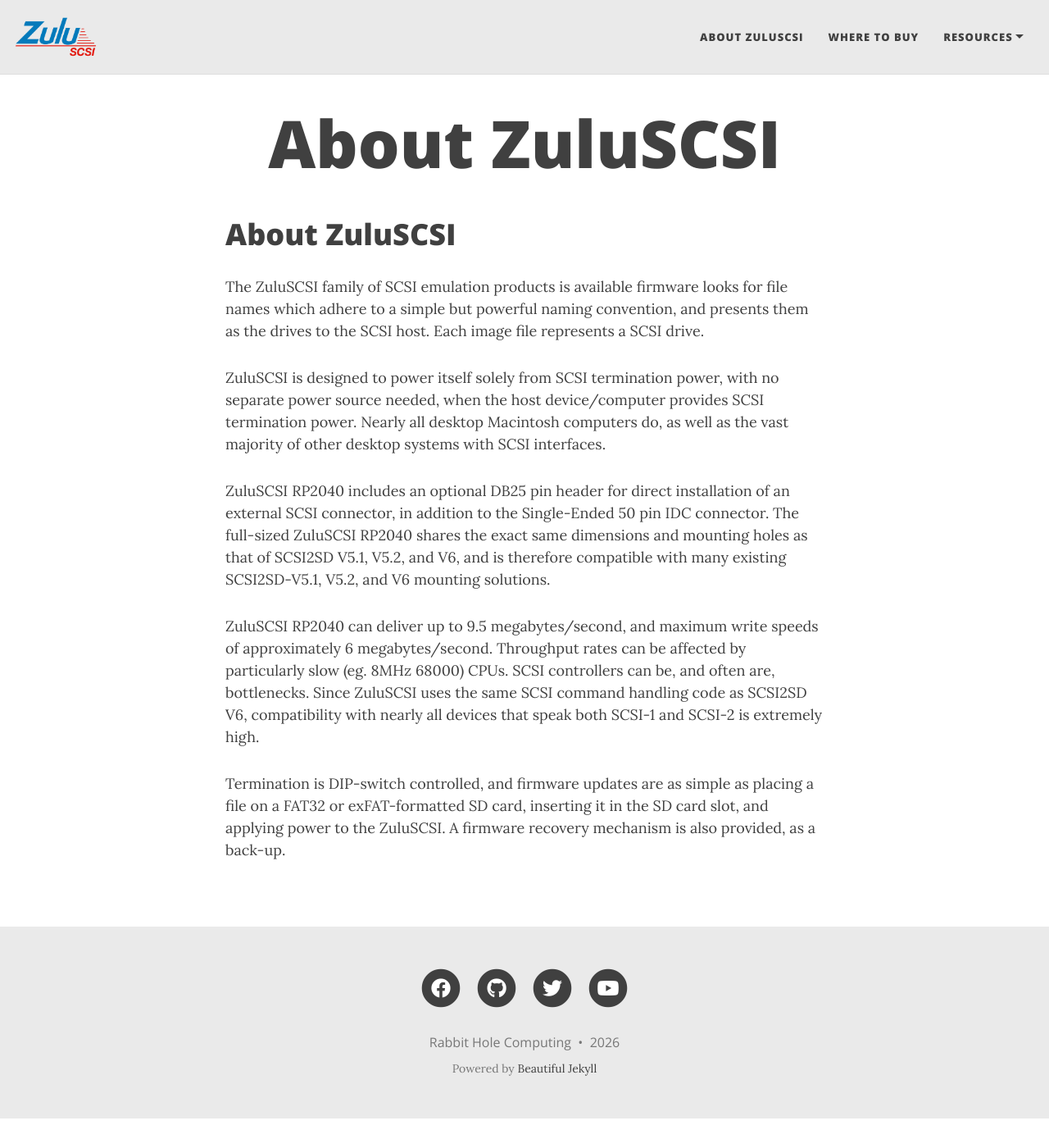
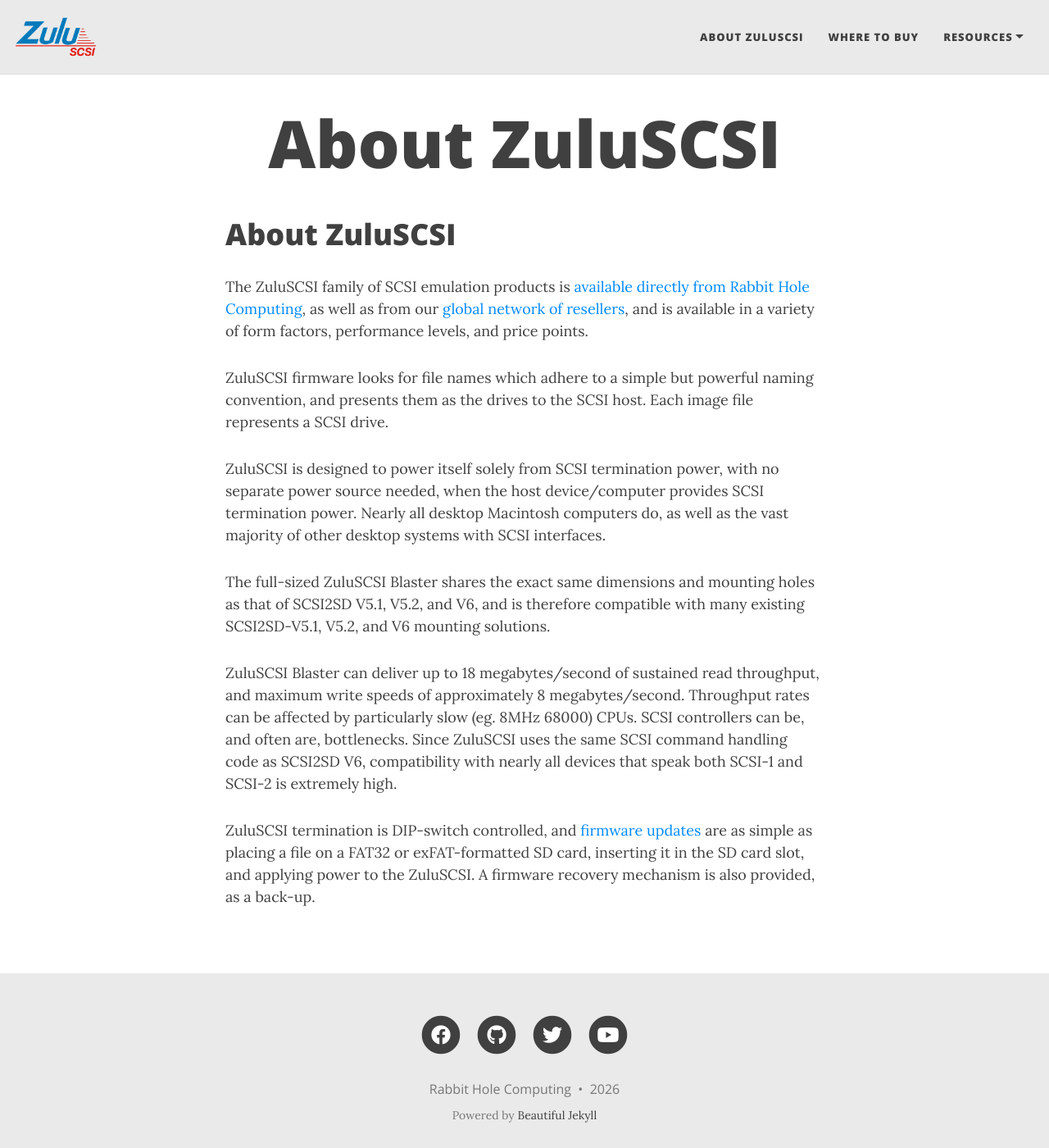
Before and after one commit to ZuluSCSI/ZuluSCSI.com, a Jekyll site: the page built from aboutzulu.md, in a window 1280 px wide and 1400 px high. Shown: the whole window at 82% size. Built offline with Jekyll 4.4.1, drawn with Linux system fonts in a browser that asks for light colours; nearby versions of some CDN libraries; our own code applies the rules of GitHub Pages for plain Markdown files.

Commit message:
Revise ZuluSCSI product details and performance metrics
Updated product descriptions and specifications for ZuluSCSI.

```diff
--- a/aboutzulu.md
+++ b/aboutzulu.md
@@ -1,11 +1,13 @@
 # About ZuluSCSI
 
-The ZuluSCSI family of SCSI emulation products is available  firmware looks for file names which adhere to a simple but powerful naming convention, and presents them as the drives to the SCSI host. Each image file represents a SCSI drive.
+The ZuluSCSI family of SCSI emulation products is [available directly from Rabbit Hole Computing](https://shop.rabbitholecomputing.com/collections/zuluscsi), as well as from our [global network of resellers](http://zuluscsi.com/wheretobuy), and is available in a variety of form factors, performance levels, and price points.
+
+ZuluSCSI firmware looks for file names which adhere to a simple but powerful naming convention, and presents them as the drives to the SCSI host. Each image file represents a SCSI drive.
 
 ZuluSCSI is designed to power itself solely from SCSI termination power, with no separate power source needed, when the host device/computer provides SCSI termination power. Nearly all desktop Macintosh computers do, as well as the vast majority of other desktop systems with SCSI interfaces.
 
-ZuluSCSI RP2040 includes an optional DB25 pin header for direct installation of an external SCSI connector, in addition to the Single-Ended 50 pin IDC connector. The full-sized ZuluSCSI RP2040 shares the exact same dimensions and mounting holes as that of SCSI2SD V5.1, V5.2, and V6, and is therefore compatible with many existing SCSI2SD-V5.1, V5.2, and V6 mounting solutions.
+The full-sized ZuluSCSI Blaster shares the exact same dimensions and mounting holes as that of SCSI2SD V5.1, V5.2, and V6, and is therefore compatible with many existing SCSI2SD-V5.1, V5.2, and V6 mounting solutions.
 
-ZuluSCSI RP2040 can deliver up to 9.5 megabytes/second, and maximum write speeds of approximately 6 megabytes/second. Throughput rates can be affected by particularly slow (eg. 8MHz 68000) CPUs. SCSI controllers can be, and often are, bottlenecks. Since ZuluSCSI uses the same SCSI command handling code as SCSI2SD V6, compatibility with nearly all devices that speak both SCSI-1 and SCSI-2 is extremely high.
+ZuluSCSI Blaster  can deliver up to 18 megabytes/second of sustained read throughput, and maximum write speeds of approximately 8 megabytes/second. Throughput rates can be affected by particularly slow (eg. 8MHz 68000) CPUs. SCSI controllers can be, and often are, bottlenecks. Since ZuluSCSI uses the same SCSI command handling code as SCSI2SD V6, compatibility with nearly all devices that speak both SCSI-1 and SCSI-2 is extremely high.
 
-Termination is DIP-switch controlled, and firmware updates are as simple as placing a file on a FAT32 or exFAT-formatted SD card, inserting it in the SD card slot, and applying power to the ZuluSCSI. A firmware recovery mechanism is also provided, as a back-up.
+ZuluSCSI termination is DIP-switch controlled, and [firmware updates](http://github.com/zuluscsi/zuluscsi-firmware/releases/latest) are as simple as placing a file on a FAT32 or exFAT-formatted SD card, inserting it in the SD card slot, and applying power to the ZuluSCSI. A firmware recovery mechanism is also provided, as a back-up.
```
